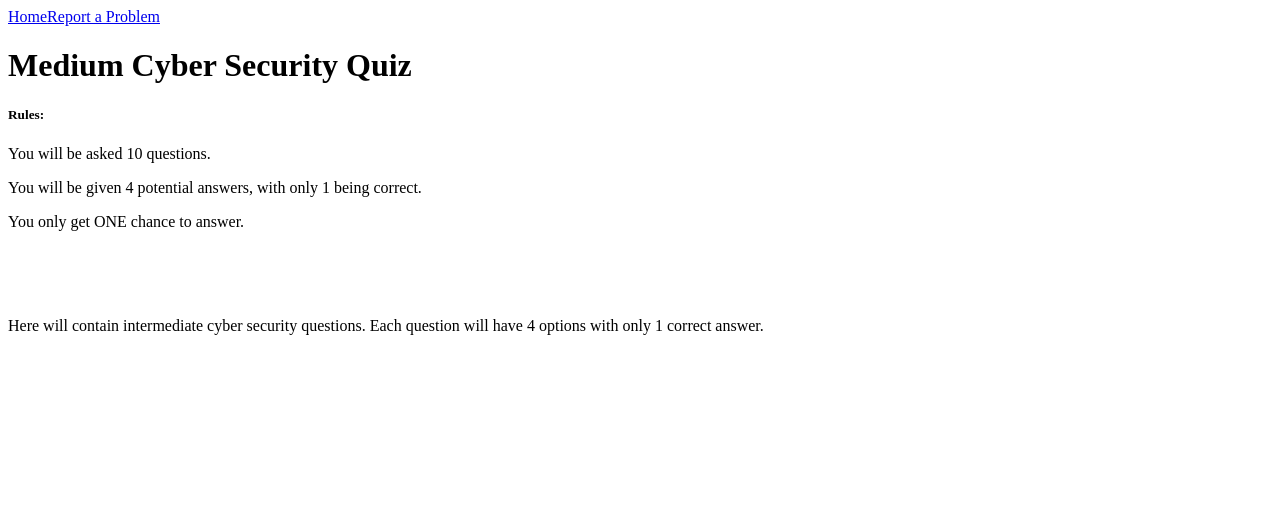
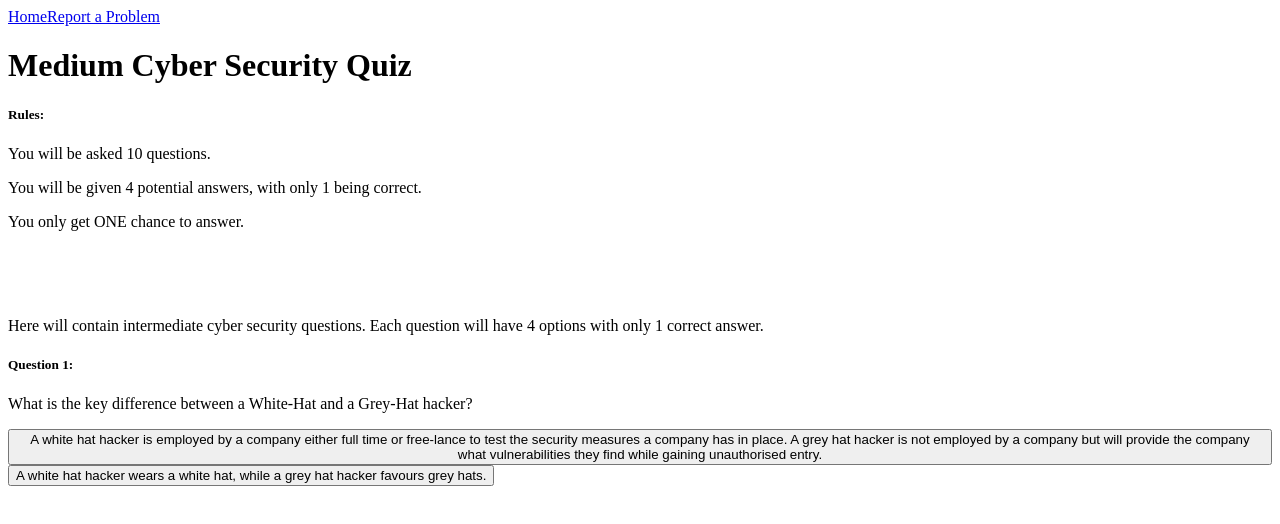
Before and after one commit to John-PaulSwaine/New-Quiz, a React (Vite) app: page /medium-cyber-security in a window 1280 px wide. Shown: the top 524 px of the page. Built offline with nearby package versions, Linux system fonts and the light colour scheme.

Commit message:
basic quiz has 5 questions with additional info. medium quiz has 1 quesion incomplete.

```diff
--- a/src/pages/basicCyberSecurity.jsx
+++ b/src/pages/basicCyberSecurity.jsx
@@ -22,8 +22,8 @@ const EasyCyberSecurity =()=>{
             <div>
                 <h5>Question 2:</h5>
                 <p>Should you use the same password for everything?</p>
-                <button>Yes. I may forget passwords otherwise.</button>
-                <button>No. I may forget but I can use a password manager.</button>
+                <button>Yes.</button>
+                <button>No.</button>
                 <p>You should absolutely not use the same password for everything. This is because if one service suffers a cyber attack and they get your log-in credentials, then the cyber criminal(s) will then be able to access other accounts you hold such as Amazon, Facbook, eBay etc. Companies such as Google have password managers which can not only store passwords for you but can also recommend strong passwords as well, which ensures that the password isn't something that relates to you and your interests such as a football fan using the name of their favourite football team like Arsenal, Liverpool or Manchester City. This could be easily guessed with a quick social media search if that same information (what football club is supported) is open on social media platforms, which often these things are.</p>
             </div>
             <div>
--- a/src/pages/mediumCyberSecurity.jsx
+++ b/src/pages/mediumCyberSecurity.jsx
@@ -4,12 +4,21 @@ const MediumCyberSecurity =()=>{
     return (
         <div>
             <h1>Medium Cyber Security Quiz</h1>
-            <h5>Rules:</h5>
-            <p>You will be asked 10 questions.</p>
-            <p>You will be given 4 potential answers, with only 1 being correct.</p>
-            <p>You only get ONE chance to answer.</p>
+            <div>
+                <h5>Rules:</h5>
+                <p>You will be asked 10 questions.</p>
+                <p>You will be given 4 potential answers, with only 1 being correct.</p>
+                <p>You only get ONE chance to answer.</p>
+            </div>
             <br /><br /><br />
             <p>Here will contain intermediate cyber security questions. Each question will have 4 options with only 1 correct answer.</p>
+            <div>
+                <h5>Question 1:</h5>
+                <p>What is the key difference between a White-Hat and a Grey-Hat hacker?</p>
+                <button>A white hat hacker is employed by a company either full time or free-lance to test the security measures a company has in place. A grey hat hacker is not employed by a company but will provide the company what vulnerabilities they find while gaining unauthorised entry.</button>
+                <button>A white hat hacker wears a white hat, while a grey hat hacker favours grey hats.</button>
+
+            </div>
         </div>
     )
 }
```
Also changed, not shown: 1 other file (tests, documents, lock files or other folders).
